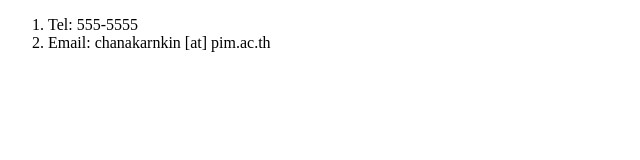
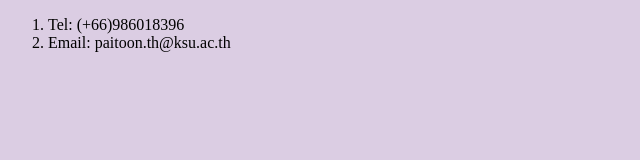
Before and after one commit to bombomstory/MyPage2024, a plain HTML site: page contact.html in a window 1280 px wide. Shown: the whole page, without its empty margins (0-640 px from the left). Drawn offline with Linux system fonts and the light colour scheme.

Commit message:
ปรับปรุงข้อมูล

```diff
--- a/contact.html
+++ b/contact.html
@@ -3,12 +3,13 @@
 <head>
     <meta charset="UTF-8">
     <meta name="viewport" content="width=device-width, initial-scale=1.0">
-    <title>Document</title>
+    <title>-:- ทูล ใจทอง Official Site -:-</title>
+    <link rel="stylesheet" href="styles.css">
 </head>
 <body>
     <ol>
-        <li>Tel: 555-5555</li>
-        <li>Email: chanakarnkin [at] pim.ac.th</li>
+        <li>Tel: (+66)986018396</li>
+        <li>Email: paitoon.th@ksu.ac.th</li>
     </ol>
 </body>
 </html>
```
Also changed, not shown: index.html (+5 -4 lines).
